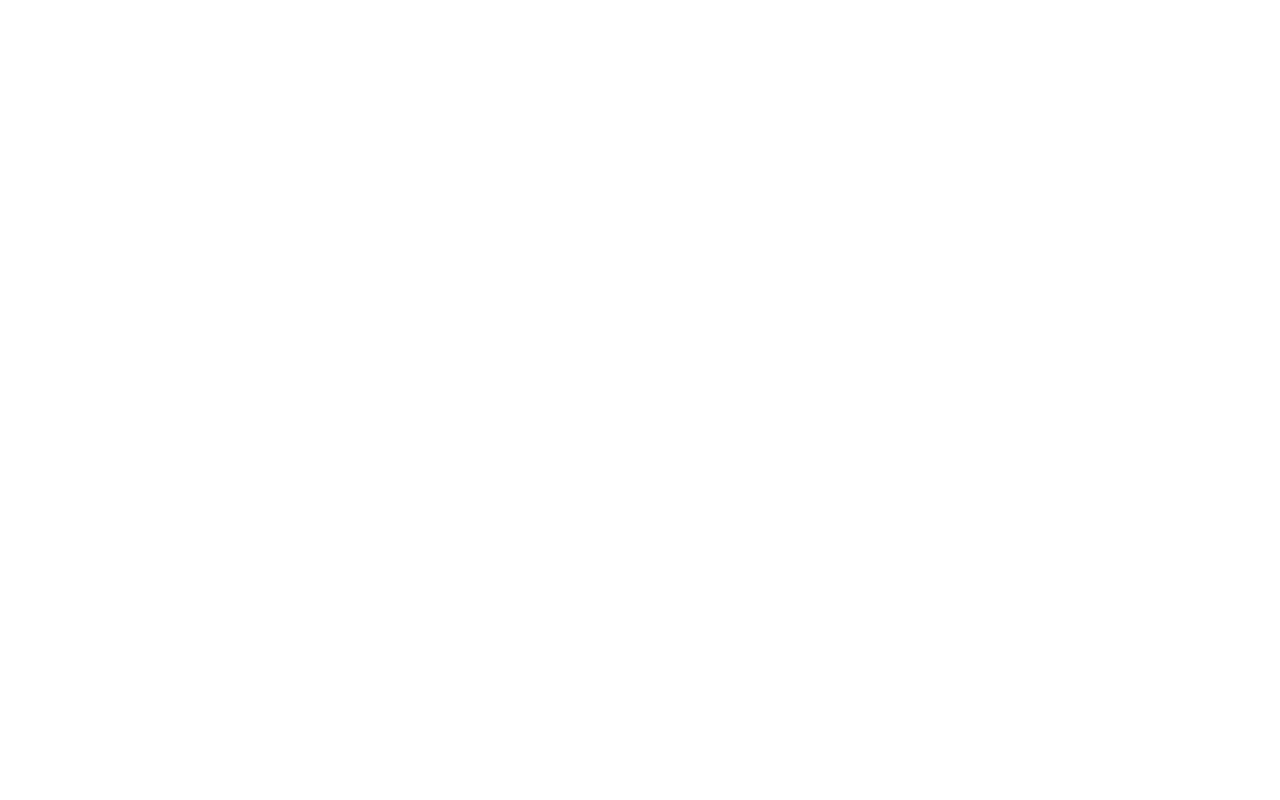
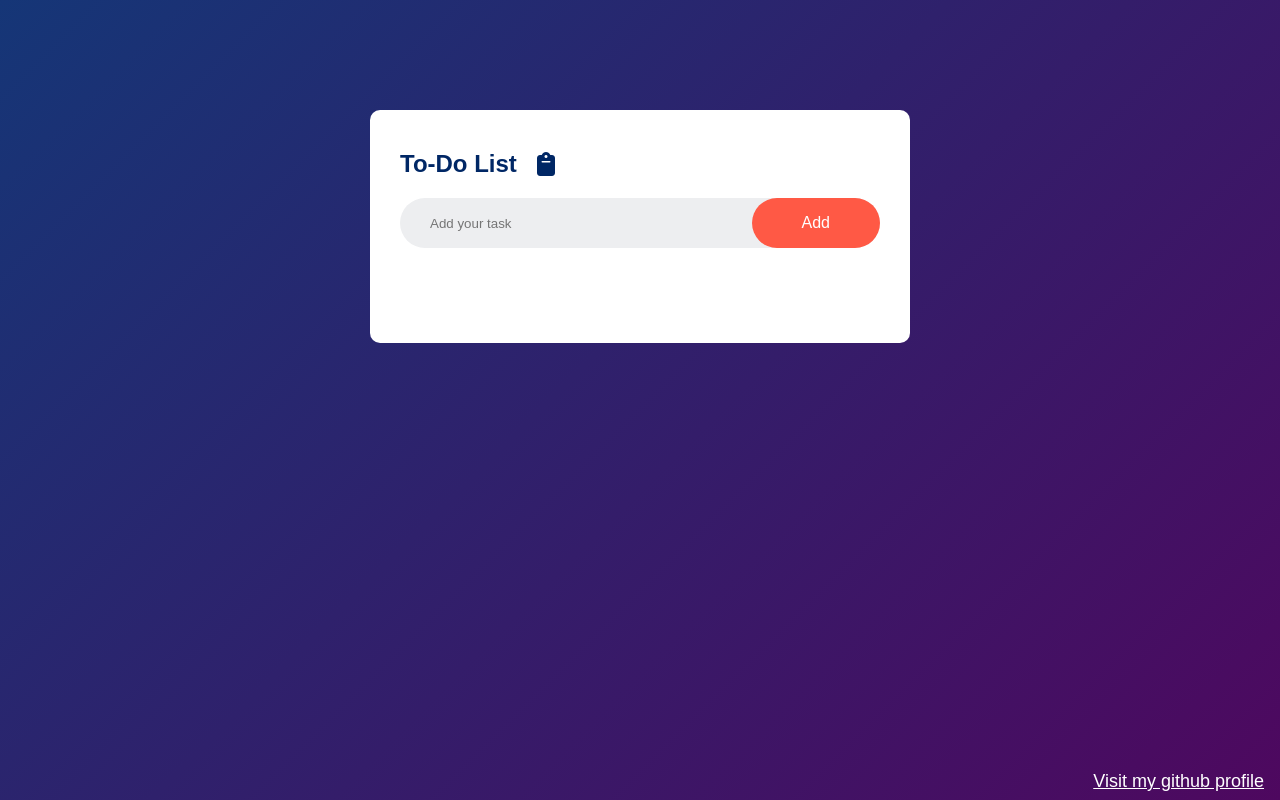
Before and after one commit to praveen24sriv/todo-list-website, a plain HTML site: page index.html in a window 1280 px wide. Drawn offline with Linux system fonts and the light colour scheme.

Commit message:
frontend

```diff
--- a/index.html
+++ b/index.html
@@ -3,14 +3,31 @@
 <head>
     <meta charset="UTF-8">
     <meta name="viewport" content="width=device-width, initial-scale=1.0">
-    <title>Document</title>
+    <title>to-do-list</title>
     <link href="style.css" rel="stylesheet">
+    <link rel="stylesheet" href="https://cdnjs.cloudflare.com/ajax/libs/font-awesome/6.6.0/css/all.min.css" integrity="sha512-Kc323vGBEqzTmouAECnVceyQqyqdsSiqLQISBL29aUW4U/M7pSPA/gEUZQqv1cwx4OnYxTxve5UMg5GT6L4JJg==" crossorigin="anonymous" referrerpolicy="no-referrer" />
 </head>
 <body>
+<div class="container">
 
+    <div class="todo-app">
+        <h2>To-Do List &#160;&#160;<i class="fa-solid fa-clipboard"></i> </h2>
+        <div class="search-bar">
+            <input type="text" id="inputbar" placeholder="Add your task">
+            <button>Add</button>
+        </div>
+        <ul id="list-container">
+            <!-- <li class="checked">task1</li>
+            <li>task2</li>
+            <li>task3</li> -->
 
+        </ul>
+    </div>
+</div>
 
-
-    <script src="script.js"></script>
+<div class="myinfo">
+<a href="https://github.com/praveen24sriv">Visit my github profile</a>
+</div>
+<script src="script.js"></script>
 </body>
 </html>
--- a/style.css
+++ b/style.css
@@ -1,4 +1,107 @@
 *{
     padding:0;
     margin:0;
+    box-sizing: border-box;
+    font-family: sans-serif;
 }
+.container{
+    width:100%;
+    height:100vh;
+    background:linear-gradient(135deg,#153677,#4e085f);
+    padding:10px;
+}
+.todo-app{
+    width:100%;
+    max-width: 540px;
+    margin:100px auto 20px;
+    background: #fff;
+    padding:40px 30px 70px;
+    border-radius: 10px;
+    gap:5rem;
+}
+.todo-app h2{
+    color:#002765;
+    display:flex;
+    align-items: center;
+    margin-bottom: 20px;
+}
+.todo-app i h2{
+width:30px;
+margin-left:10px;
+}
+.search-bar{
+    display:flex;
+    align-items: center;
+    justify-content: space-between;
+    background: #edeef0;
+    border-radius:30px;
+    padding-left: 20px;
+    margin-bottom: 25px;
+
+}
+
+input{
+    flex:1;
+    border:none;
+    outline:none;
+    background:transparent;
+    padding:10px;
+}
+button{
+    border:none;
+    outline:none;
+    padding:16px 50px;
+    background:#ff5945;
+    color:#fff;
+    border-radius:40px;
+    font-size:16px;
+    cursor: pointer;
+}
+ul li{
+    list-style: none;
+    font-size: 17px;
+    padding:12px 8px 12px 50px;
+    cursor: pointer;
+    user-select: none;
+    position: relative;
+
+
+}
+ul li::before{
+    height: 28px;
+    width: 28px;
+    content: '';
+    position: absolute;
+    border-radius: 50%;
+    background-image: url(images/unchecked.png);
+    background-size: cover;
+    background-position: center;
+    top:9px;
+    left:8px;
+}
+ul li .checked{
+    color:#555;
+    text-decoration: line-through;
+}
+ul li.checked::before{
+    background-image: url(images/checked.png);
+
+}
+
+
+
+
+
+
+
+.myinfo {
+    position: absolute;
+    bottom: 8px;
+    right: 16px;
+    font-size: 18px;
+
+  }
+a{
+    color:#fff;
+    font-family: sans-serif;
+}
```
